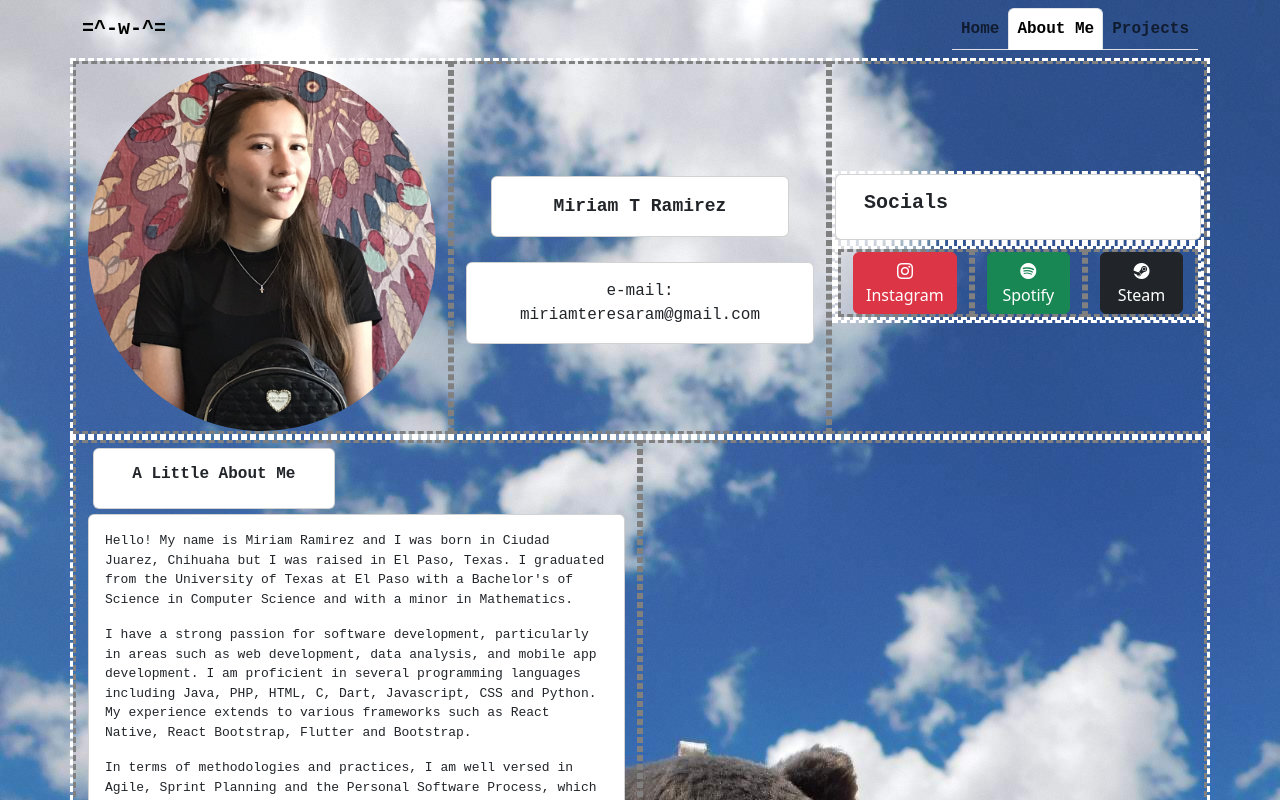
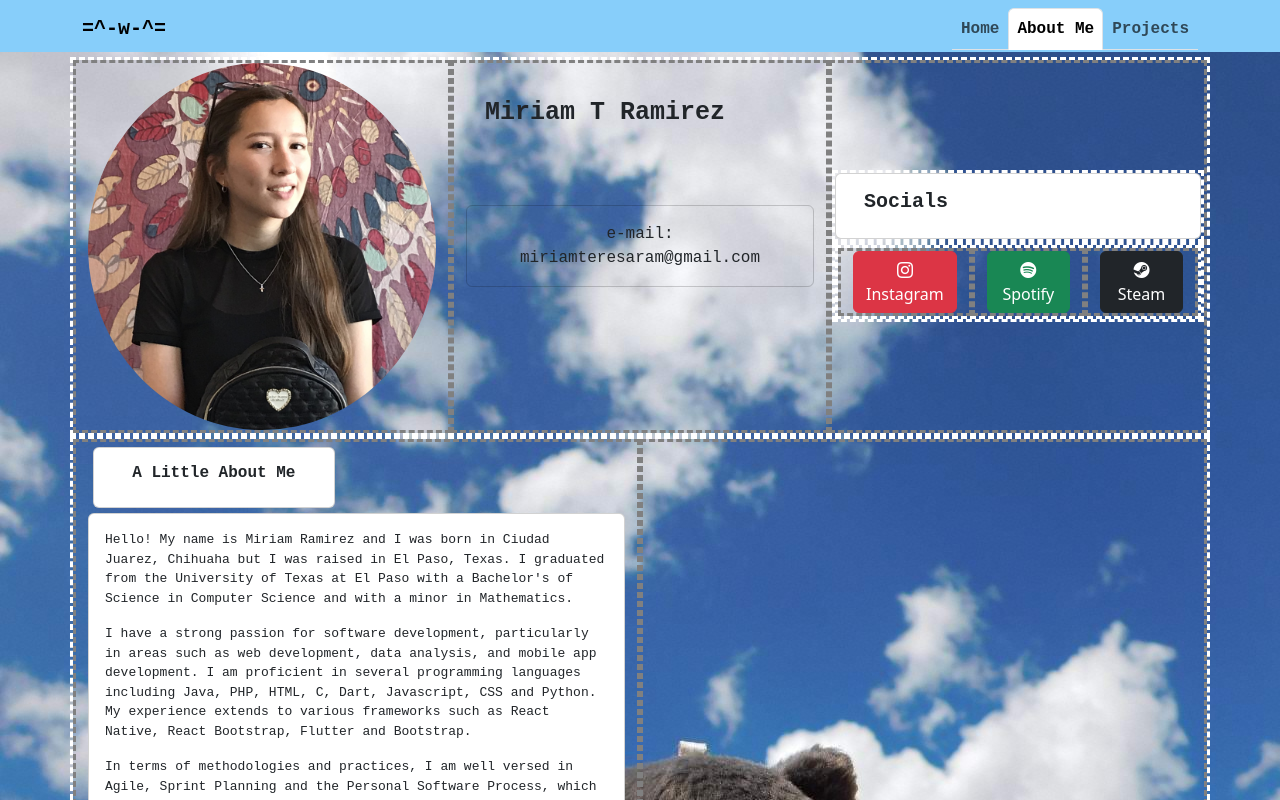
Before and after one commit to miriamrami/meow-port-app, a React (Create React App) app in the folder meow-port-app/: page /AboutMe.js in a window 1280 px wide. Shown: the top 800 px of the page. Built offline with nearby package versions, Linux system fonts and the light colour scheme.

Commit message:
Nav bar color changes, name card position and background changes in abt me page

```diff
--- a/meow-port-app/src/AboutMe.js
+++ b/meow-port-app/src/AboutMe.js
@@ -33,7 +33,7 @@ const AboutMe = () => {
 							<CardText className="nameCardText">Miriam T Ramirez</CardText>
 						</CardBody>
 					</Card>
-					<Card >
+					<Card className="emailCard">
 						<CardBody>
 							<CardText className="emailText">e-mail: miriamteresaram@gmail.com</CardText>
 						</CardBody>
--- a/meow-port-app/src/cssFiles/AboutMe.css
+++ b/meow-port-app/src/cssFiles/AboutMe.css
@@ -31,16 +31,26 @@ body{
   .nameInfoCol{
     place-content: center;
     text-align: center;
+    position: relative;
   }
 
   .nameCard{
-    margin: 25px;
+    position: absolute;
+    background: none;
+    border: none;
+    top: 15px;
+    left: 15px;
+
   }
 
   .nameCardText{
     font-family: 'Courier New', Courier, monospace;
-    font-size: large;
-    font-weight: bold;
+    font-size: 25px;
+    font-weight: bolder;
+  }
+
+  .emailCard{
+    background: none;
   }
 
   .emailText{
--- a/meow-port-app/src/cssFiles/Home.css
+++ b/meow-port-app/src/cssFiles/Home.css
@@ -10,6 +10,9 @@
 
 .home-nav{
   font-weight: bold;
+  background-color: lightskyblue;
+  margin-bottom: 5px;
+  padding-bottom: 2px;
 }
 
 .Home-link {
```
